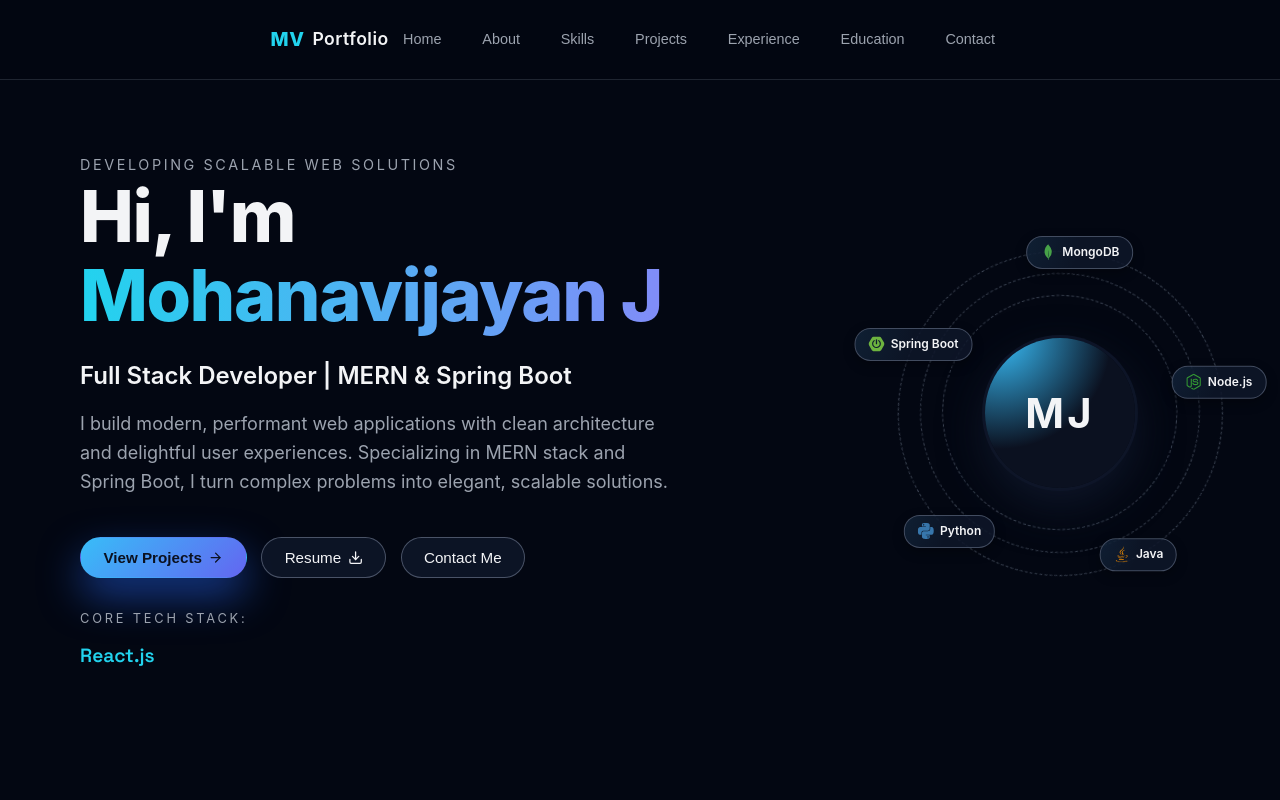
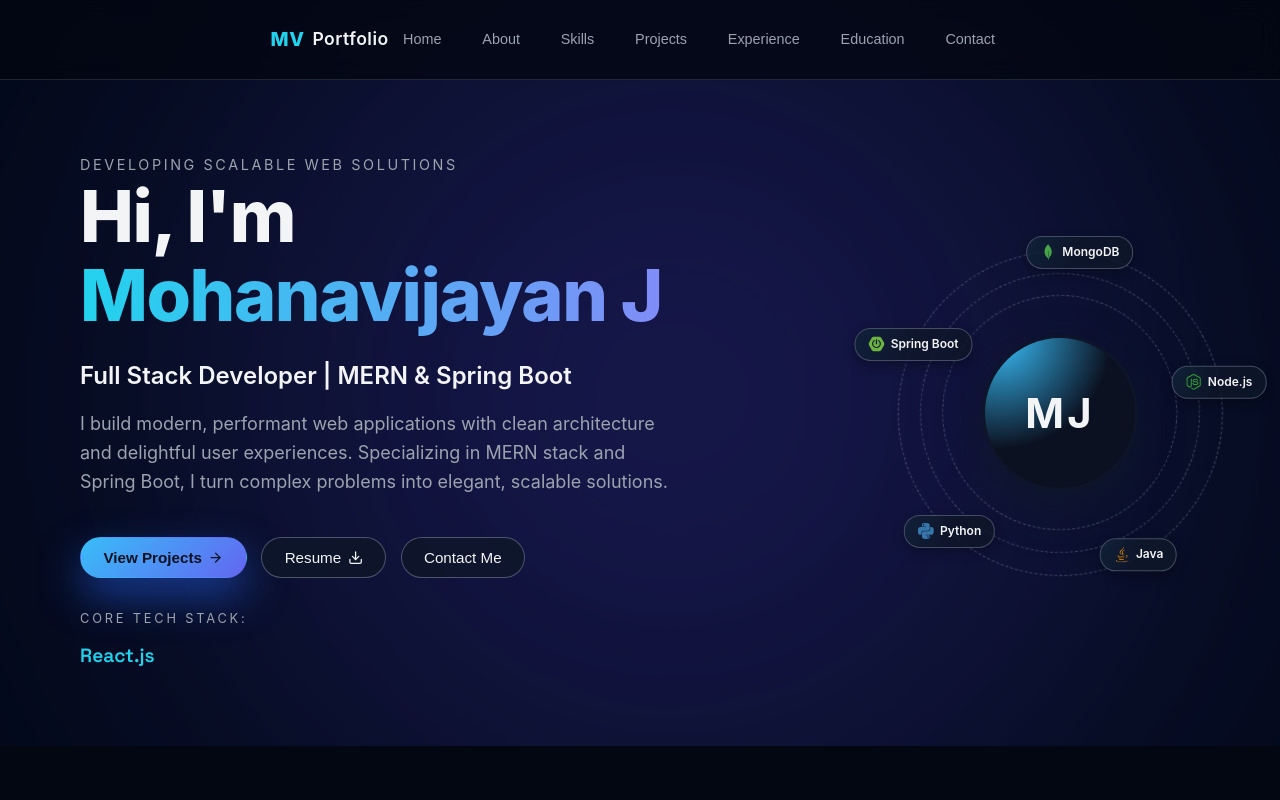
Before and after one commit to Mohan30-7/mohanavijayanj-portfolio, a React (Vite) app: page / in a window 1280 px wide. Shown: the top 800 px of the page. Built offline with nearby package versions, Linux system fonts and the light colour scheme.

Commit message:
UI Upgrade: Futuristic 4-layer Hero section with Aurora and particles

```diff
--- a/src/components/Hero.jsx
+++ b/src/components/Hero.jsx
@@ -1,9 +1,11 @@
-import React from 'react';
+import React, { useCallback } from 'react';
 import { motion, AnimatePresence } from 'framer-motion';
 import { FiArrowRight, FiDownload } from 'react-icons/fi';
+import Particles from "@tsparticles/react";
+import { loadSlim } from "@tsparticles/slim";
 
 import {
-  SiReact, SiNodedotjs, SiExpress, SiMongodb, SiSpringboot, SiSpring, SiPython
+  SiNodedotjs, SiExpress, SiMongodb, SiSpringboot, SiPython
 } from 'react-icons/si';
 import { FaJava } from 'react-icons/fa6';
 
@@ -28,6 +30,10 @@
 const Hero = () => {
   const [techIndex, setTechIndex] = React.useState(0);
 
+  const particlesInit = useCallback(async (engine) => {
+    await loadSlim(engine);
+  }, []);
+
   React.useEffect(() => {
     const timer = setInterval(() => {
       setTechIndex((prev) => (prev + 1) % technologies.length);
@@ -44,12 +50,60 @@
 
   return (
     <section id="home" className="section hero-section">
+      {/* Layer 1: Aurora Background */}
+      <div className="aurora-container">
+        <div className="aurora-bg"></div>
+        <div className="aurora-bg-2"></div>
+      </div>
+
+      {/* Layer 2: Subtle tsparticles */}
+      <div style={{ position: 'absolute', inset: 0, zIndex: 1 }}>
+        <Particles
+          id="hero-particles"
+          init={particlesInit}
+          options={{
+            fullScreen: { enable: false },
+            fpsLimit: 120,
+            particles: {
+              color: { value: "#ffffff" },
+              move: {
+                enable: true,
+                speed: 0.5,
+                direction: "none",
+                random: true,
+                straight: false,
+                outModes: { default: "out" },
+              },
+              number: {
+                density: { enable: true, area: 800 },
+                value: 40,
+              },
+              opacity: {
+                value: 0.2,
+                animation: {
+                    enable: true,
+                    speed: 0.5,
+                    minimumValue: 0.1
+                }
+              },
+              shape: { type: "circle" },
+              size: {
+                value: { min: 1, max: 2 },
+              },
+            },
+            detectRetina: true,
+          }}
+          className="hero-particles-layer"
+        />
+      </div>
+
       <div className="section-inner hero-inner">
         <motion.div
           className="hero-content"
           initial={{ opacity: 0, x: -50 }}
           animate={{ opacity: 1, x: 0 }}
           transition={{ duration: 0.8, ease: "easeOut" }}
+          style={{ position: 'relative', zIndex: 10 }}
         >
           <motion.span
             className="hero-eyebrow"
@@ -125,6 +179,7 @@
           initial={{ opacity: 0, scale: 0.8, rotate: -10 }}
           animate={{ opacity: 1, scale: 1, rotate: 0 }}
           transition={{ duration: 1, ease: "easeOut", delay: 0.3 }}
+          style={{ position: 'relative', zIndex: 20 }}
         >
           <div className="hero-avatar">
             <span className="avatar-initials">MJ</span>
@@ -147,7 +202,7 @@
             transition={{ duration: 40, repeat: Infinity, ease: "linear" }}
           >
             {orbitTech.map((tech) => {
-              const radius = 162; // Matches orbit-3 radius (140 + 22.4)
+              const radius = 162; // Matches orbit-3 radius
               const x = Math.cos(tech.angle * (Math.PI / 180)) * radius;
               const y = Math.sin(tech.angle * (Math.PI / 180)) * radius;
 
@@ -161,7 +216,6 @@
                     transform: 'translate(-50%, -50%)',
                   }}
                 >
-                  {/* Counter-rotate the badge so text remains upright */}
                   <motion.div
                     animate={{ rotate: -360 }}
                     transition={{ duration: 40, repeat: Infinity, ease: "linear" }}
--- a/src/styles/index.css
+++ b/src/styles/index.css
@@ -201,9 +201,62 @@
 
 .hero-section {
   padding-top: calc(4.5rem + var(--nav-height));
+  position: relative;
+  overflow: hidden;
+  background-color: #020617; /* Darkest base */
 }
 
+/* Layer 1: Aurora Background */
+.aurora-container {
+  position: absolute;
+  inset: 0;
+  z-index: 0;
+  overflow: hidden;
+  background: #020617;
+}
+
+.aurora-bg {
+  position: absolute;
+  width: 150%;
+  height: 150%;
+  top: -25%;
+  left: -25%;
+  background: radial-gradient(circle at 50% 50%,
+    rgba(37, 99, 235, 0.15) 0%,
+    rgba(124, 58, 237, 0.1) 25%,
+    rgba(30, 41, 59, 0.05) 50%,
+    rgba(15, 23, 42, 0) 100%
+  );
+  filter: blur(100px);
+  animation: aurora-mesh 20s ease-in-out infinite alternate;
+}
+
+.aurora-bg-2 {
+  position: absolute;
+  width: 140%;
+  height: 140%;
+  top: -20%;
+  right: -20%;
+  background: radial-gradient(circle at 50% 50%,
+    rgba(124, 58, 237, 0.12) 0%,
+    rgba(37, 99, 235, 0.08) 30%,
+    rgba(15, 23, 42, 0) 70%
+  );
+  filter: blur(80px);
+  animation: aurora-mesh 15s ease-in-out infinite alternate-reverse;
+}
+
+@keyframes aurora-mesh {
+  0% { transform: rotate(0deg) scale(1) translate(0, 0); }
+  50% { transform: rotate(5deg) scale(1.1) translate(2%, 2%); }
+  100% { transform: rotate(-5deg) scale(1) translate(-2%, -2%); }
+}
+
+/* Layer 2: tsparticles will be placed here via z-index in Hero.jsx */
+
 .hero-inner {
+  position: relative;
+  z-index: 2; /* Content Layer */
   display: grid;
   grid-template-columns: minmax(0, 3fr) minmax(0, 2.4fr);
   gap: 3.5rem;
```
Also changed, not shown: 5 other files (tests, documents, lock files or other folders).
